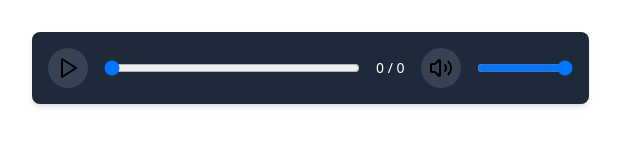
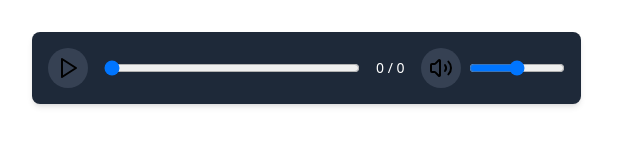
Before and after one commit to Hasan-Elmaghraby/media-player, a React (Vite) app: page / in a window 1280 px wide. Shown: the top 160 px of the page, without its empty margins (0-640 px from the left). Built offline with nearby package versions, Linux system fonts and the light colour scheme.

Commit message:
add component volume

```diff
--- a/src/components/Audio.tsx
+++ b/src/components/Audio.tsx
@@ -1,27 +1,28 @@
-import { Play, Pause, Volume2, VolumeX } from "lucide-react";
+import { Play, Pause } from "lucide-react";
 import { useControls } from "./hooks/use-controls";
+import Volume from "./controls/volume";
 
 interface AudioProps {
   url: string;
   controls?: boolean;
 }
+
 export const AudioPlayer: React.FC<AudioProps> = ({ url, controls }) => {
   const {
     audioRef,
     isPlaying,
-    isMuted,
     currentTime,
-    volume,
     duration,
     togglePlay,
-    toggleMute,
     handleSeek,
     handleVolumeChange,
+    toggleMute,
+    isMuted,
   } = useControls();
 
   return (
     <div className="flex flex-col items-center bg-gray-800 p-4 rounded-lg shadow-md w-fit">
-      <audio ref={audioRef} src={url} />
+      <audio ref={audioRef} src={url} controls={false} />
 
       <div className="flex items-center space-x-4">
         <button
@@ -45,24 +46,12 @@ export const AudioPlayer: React.FC<AudioProps> = ({ url, controls }) => {
         </span>
 
         {controls && (
-          <>
-            <button
-              onClick={toggleMute}
-              className="p-2 bg-gray-700 rounded-full hover:bg-gray-400 cursor-pointer "
-            >
-              {isMuted ? <VolumeX size={24} /> : <Volume2 size={24} />}
-            </button>
-
-            <input
-              type="range"
-              min="0"
-              max="1"
-              step="0.1"
-              value={volume}
-              onChange={handleVolumeChange}
-              className="w-24"
-            />
-          </>
+          <Volume
+            volume={0.5}
+            isMuted={isMuted}
+            handleVolumeChange={handleVolumeChange}
+            toggleMute={toggleMute}
+          />
         )}
       </div>
     </div>
--- /dev/null
+++ b/src/components/controls/Volume.tsx
@@ -0,0 +1,37 @@
+import { Volume2, VolumeX } from "lucide-react";
+
+interface VolumeProps {
+  volume: number;
+  isMuted: boolean;
+  handleVolumeChange: (event: React.ChangeEvent<HTMLInputElement>) => void;
+  toggleMute: () => void;
+}
+const Volume: React.FC<VolumeProps> = ({
+  volume,
+  isMuted,
+  handleVolumeChange,
+  toggleMute,
+}) => {
+  return (
+    <div className="flex items-center space-x-2">
+      <button
+        onClick={toggleMute}
+        className="p-2 bg-gray-700 rounded-full hover:bg-gray-400 cursor-pointer"
+      >
+        {isMuted ? <VolumeX size={24} /> : <Volume2 size={24} />}
+      </button>
+
+      <input
+        type="range"
+        min="0"
+        max="1"
+        step="0.1"
+        value={volume}
+        onChange={handleVolumeChange}
+        className="w-24"
+      />
+    </div>
+  );
+};
+
+export default Volume;
--- a/src/components/hooks/use-controls.ts
+++ b/src/components/hooks/use-controls.ts
@@ -5,9 +5,9 @@ export const useControls = () => {
   const [isPlaying, setIsPlaying] = useState<boolean>(false);
   const [currentTime, setCurrentTime] = useState<number>(0);
   const [duration, setDuration] = useState<number>(0);
-  const [volume, setVolume] = useState<number>(1);
+
+  const [volume, setVolume] = useState<number>(0);
   const [isMuted, setIsMuted] = useState<boolean>(false);
-
   useEffect(() => {
     const audio = audioRef.current;
     if (!audio) return;
@@ -56,11 +56,10 @@ export const useControls = () => {
   };
 
   const toggleMute = () => {
-    const audio = audioRef.current;
-    if (!audio) return;
-
-    audio.muted = !audio.muted;
-    setIsMuted(audio.muted);
+    if (!audioRef.current) return;
+    const newMutedState = !isMuted;
+    setIsMuted(newMutedState);
+    audioRef.current.muted = newMutedState;
   };
   return {
     audioRef,
```
